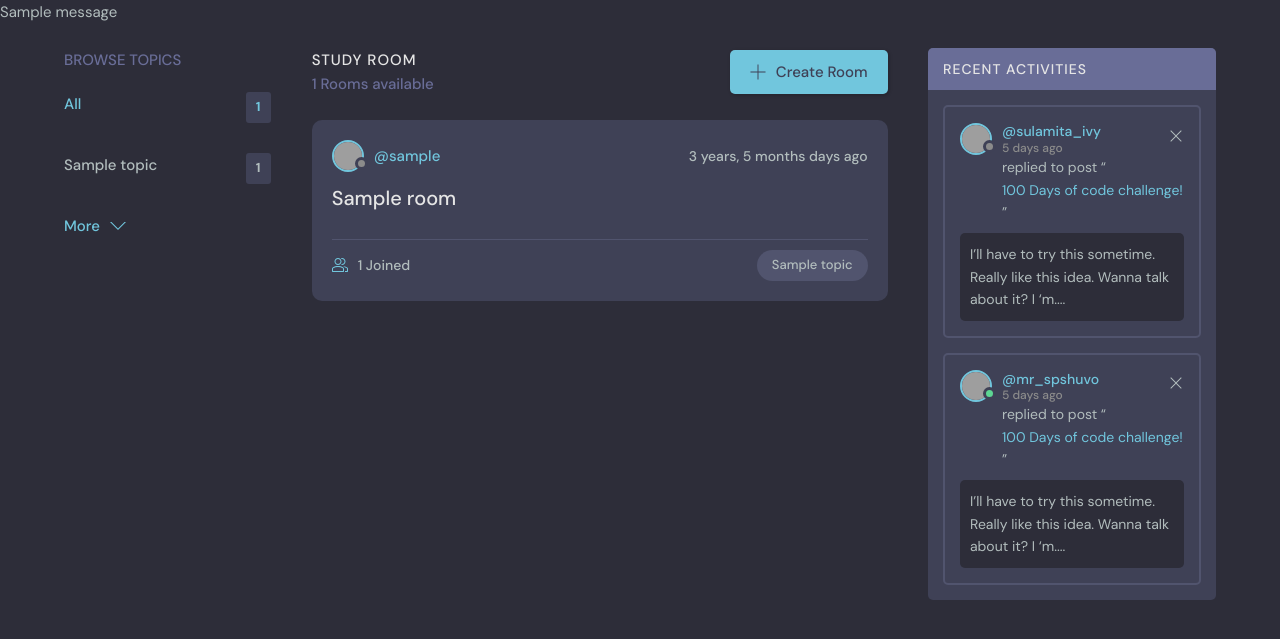
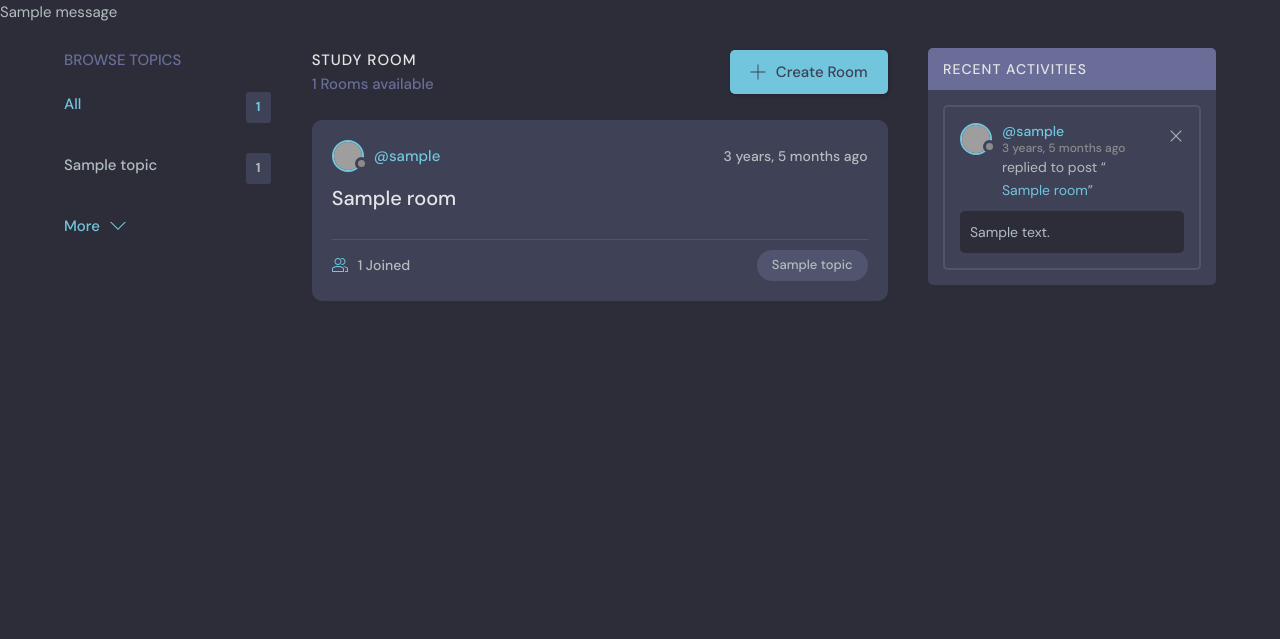
Before and after one commit to AkramExp/chat-room, a Django app: page / in a window 1280 px wide. Shown: the part 76-715 px from the top of the page. Run offline with Django 4.2, Linux system fonts and the light colour scheme; tables that the repository leaves empty hold one stand-in row (values such as "Sample post"); one stand-in notice (Sample message) is shown; grey boxes are pictures that could not be loaded.

Commit message:
Add theme to activity feed

```diff
--- a/base/templates/base/activity_component.html
+++ b/base/templates/base/activity_component.html
@@ -1,13 +1,37 @@
-<h3>Recent Activity</h3>
-        <hr>
-        {% for message in room_messages %}
-        <div>
-            <small><a href="{% url 'user-profile' message.user.id %}">@{{message.user}}</a> {{message.created|timesince}}</small>
-            <small>replied to {{message.room}}</small>
-            <p>{{message}}</p>
-            {% if request.user == message.user %}
-            <a href="{% url 'delete-message' message.id %}">Delete</a>
-            {% endif %}
-            <hr>
+<div class="activities">
+    <div class="activities__header">
+        <h2>Recent Activities</h2>
+    </div>
+    {% for message in room_messages %}
+    <div class="activities__box">
+        <div class="activities__boxHeader roomListRoom__header">
+            <a href="{% url 'user-profile' message.user.id %}" class="roomListRoom__author">
+                <div class="avatar avatar--small">
+                    <img src="https://randomuser.me/api/portraits/women/11.jpg"/>
+                </div>
+                <p>
+                    @{{message.user}}
+                    <span>{{message.created|timesince}} ago</span>
+                </p>
+            </a>
+            <div class="roomListRoom__actions">
+                <a href="#">
+                    <svg version="1.1" xmlns="http://www.w3.org/2000/svg" width="32" height="32"
+                         viewBox="0 0 32 32">
+                        <title>remove</title>
+                        <path
+                                d="M27.314 6.019l-1.333-1.333-9.98 9.981-9.981-9.981-1.333 1.333 9.981 9.981-9.981 9.98 1.333 1.333 9.981-9.98 9.98 9.98 1.333-1.333-9.98-9.98 9.98-9.981z"
+                        ></path>
+                    </svg>
+                </a>
+            </div>
         </div>
-        {% endfor %}
+        <div class="activities__boxContent">
+            <p>replied to post “<a href="{% url 'room' message.room.id %}">{{message.room}}</a>”</p>
+            <div class="activities__boxRoomContent">
+                {{message}}
+            </div>
+        </div>
+    </div>
+    {% endfor %}
+</div>
--- a/base/templates/base/feed_component.html
+++ b/base/templates/base/feed_component.html
@@ -8,7 +8,7 @@
             <span>@{{room.host.username}}</span>
         </a>
         <div class="roomListRoom__actions">
-            <span>{{room.created|timesince}} days ago</span>
+            <span>{{room.created|timesince}} ago</span>
         </div>
     </div>
     <div class="roomListRoom__content">
--- a/base/templates/base/home.html
+++ b/base/templates/base/home.html
@@ -47,72 +47,7 @@
         <!-- Room List End -->
 
         <!-- Activities Start -->
-        <div class="activities">
-            <div class="activities__header">
-                <h2>Recent Activities</h2>
-            </div>
-            <div class="activities__box">
-                <div class="activities__boxHeader roomListRoom__header">
-                    <a href="profile.html" class="roomListRoom__author">
-                        <div class="avatar avatar--small">
-                            <img src="https://randomuser.me/api/portraits/women/11.jpg"/>
-                        </div>
-                        <p>
-                            @sulamita_ivy
-                            <span>5 days ago</span>
-                        </p>
-                    </a>
-                    <div class="roomListRoom__actions">
-                        <a href="#">
-                            <svg version="1.1" xmlns="http://www.w3.org/2000/svg" width="32" height="32"
-                                 viewBox="0 0 32 32">
-                                <title>remove</title>
-                                <path
-                                        d="M27.314 6.019l-1.333-1.333-9.98 9.981-9.981-9.981-1.333 1.333 9.981 9.981-9.981 9.98 1.333 1.333 9.981-9.98 9.98 9.98 1.333-1.333-9.98-9.98 9.98-9.981z"
-                                ></path>
-                            </svg>
-                        </a>
-                    </div>
-                </div>
-                <div class="activities__boxContent">
-                    <p>replied to post “<a href="room.html">100 Days of code challenge!</a>”</p>
-                    <div class="activities__boxRoomContent">
-                        I’ll have to try this sometime. Really like this idea. Wanna talk about it? I ‘m....
-                    </div>
-                </div>
-            </div>
-
-            <div class="activities__box">
-                <div class="activities__boxHeader roomListRoom__header">
-                    <a href="profile.html" class="roomListRoom__author">
-                        <div class="avatar avatar--small active">
-                            <img src="https://randomuser.me/api/portraits/men/13.jpg"/>
-                        </div>
-                        <p>
-                            @mr_spshuvo
-                            <span>5 days ago</span>
-                        </p>
-                    </a>
-                    <div class="roomListRoom__actions">
-                        <a href="#">
-                            <svg version="1.1" xmlns="http://www.w3.org/2000/svg" width="32" height="32"
-                                 viewBox="0 0 32 32">
-                                <title>remove</title>
-                                <path
-                                        d="M27.314 6.019l-1.333-1.333-9.98 9.981-9.981-9.981-1.333 1.333 9.981 9.981-9.981 9.98 1.333 1.333 9.981-9.98 9.98 9.98 1.333-1.333-9.98-9.98 9.98-9.981z"
-                                ></path>
-                            </svg>
-                        </a>
-                    </div>
-                </div>
-                <div class="activities__boxContent">
-                    <p>replied to post “<a href="room.html">100 Days of code challenge!</a>”</p>
-                    <div class="activities__boxRoomContent">
-                        I’ll have to try this sometime. Really like this idea. Wanna talk about it? I ‘m....
-                    </div>
-                </div>
-            </div>
-        </div>
+        {% include 'base/activity_component.html' %}
         <!-- Activities End -->
     </div>
 </main>
```
